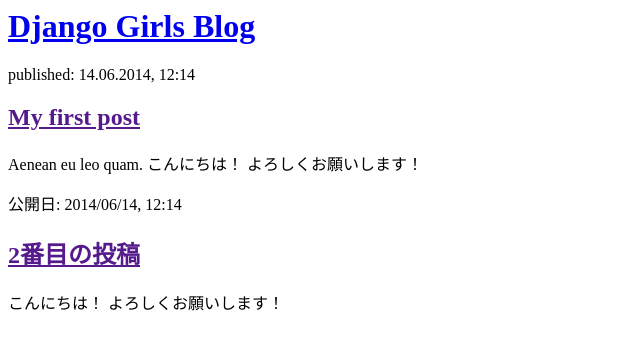
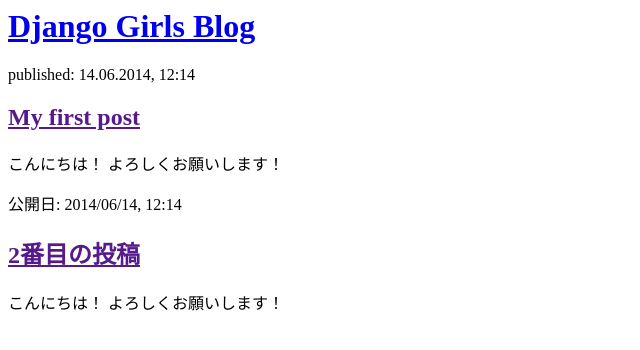
Before and after one commit to tktojyo/my-first-blog, a Django app: page / in a window 1280 px wide. Shown: the top 350 px of the page, without its empty margins (0-640 px from the left). Run offline with Django 3.2, Linux system fonts and the light colour scheme.

Commit message:
文章を変更

```diff
--- a/blog/templates/blog/post_list.html
+++ b/blog/templates/blog/post_list.html
@@ -10,7 +10,7 @@
         <div>
             <p>published: 14.06.2014, 12:14</p>
             <h2><a href="">My first post</a></h2>
-            <p>Aenean eu leo quam. こんにちは！ よろしくお願いします！ </p>
+            <p> こんにちは！ よろしくお願いします！ </p>
         </div>
 
         <div>
```
